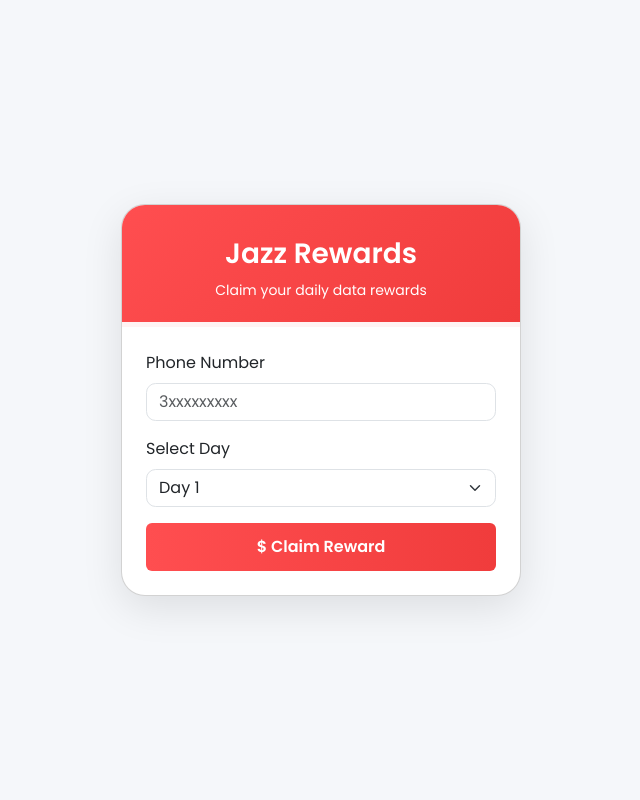
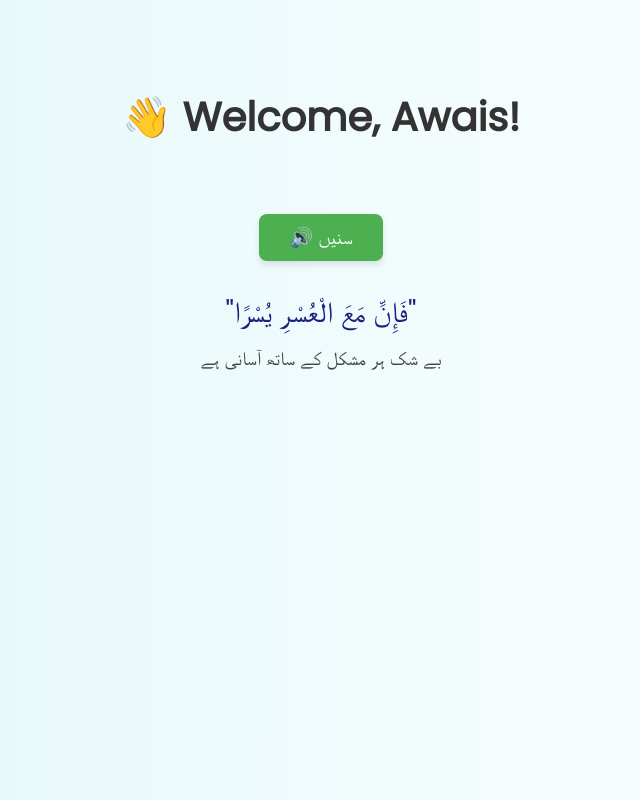
Before and after one commit to awanzada786616/wasismm, a plain HTML site: page index.html in a window 1280 px wide. Shown: the whole page, without its empty margins (319-959 px from the left). Drawn offline with nearby package versions, Linux system fonts and the light colour scheme.

Commit message:
Update index.html

```diff
--- a/index.html
+++ b/index.html
@@ -1,115 +1,73 @@
 <!DOCTYPE html>
-<html lang="en">
+<html lang="ur">
 <head>
-  <meta charset="UTF-8">
-  <meta name="viewport" content="width=device-width, initial-scale=1.0">
-  <title>Jazz Rewards by Wasi</title>
-  <link href="https://cdn.jsdelivr.net/npm/bootstrap@5.3.3/dist/css/bootstrap.min.css" rel="stylesheet">
-  <link href="https://fonts.googleapis.com/css2?family=Poppins:wght@400;600&display=swap" rel="stylesheet">
-
+  <meta charset="UTF-8" />
+  <meta name="viewport" content="width=device-width, initial-scale=1.0"/>
+  <title>Wasi SMM Welcome</title>
+  <link href="https://fonts.googleapis.com/css2?family=Poppins&display=swap" rel="stylesheet" />
   <style>
-    * {
+    body {
       font-family: 'Poppins', sans-serif;
+      background: linear-gradient(to right, #e0f7fa, #ffffff);
+      margin: 0;
+      padding: 0;
+      text-align: center;
+      padding-top: 60px;
     }
-
-    body {
-      background: #f5f7fa;
-      display: flex;
-      align-items: center;
-      justify-content: center;
-      min-height: 100vh;
-      padding: 1rem;
+    h1 {
+      font-size: 2.5rem;
+      color: #333;
     }
-
-    .card-main {
-      width: 100%;
-      max-width: 400px;
-      border-radius: 1.5rem;
-      overflow: hidden;
-      box-shadow: 0 12px 40px rgba(0, 0, 0, 0.1);
-      background: #ffffff;
-      transition: all 0.3s ease-in-out;
+    .ayat {
+      font-size: 1.8rem;
+      color: #1a237e;
+      margin-top: 30px;
     }
-
-    .card-header-gradient {
-      background: linear-gradient(135deg, #ff4e50, #f03c3c);
+    .tarjuma {
+      font-size: 1.2rem;
+      color: #444;
+      margin-top: 10px;
+    }
+    button {
+      margin-top: 40px;
+      background-color: #4caf50;
       color: white;
-      padding: 2rem 1.5rem 1.25rem;
-      text-align: center;
-      border-bottom: 5px solid #fff3f3;
-    }
-
-    .card-header-gradient h3 {
-      font-weight: 600;
-    }
-
-    .claim-btn {
-      background: linear-gradient(90deg, #ff4e50, #f03c3c);
+      padding: 12px 30px;
+      font-size: 1.2rem;
       border: none;
-      padding: 0.75rem;
-      font-weight: 600;
-      transition: background 0.3s ease-in-out;
-    }
-
-    .claim-btn:hover {
-      background: linear-gradient(90deg, #f03c3c, #d20000);
-    }
-
-    .loader {
-      display: none;
-      justify-content: center;
-      padding: 1rem;
-    }
-
-    .loader .spinner-border {
-      width: 2rem;
-      height: 2rem;
-    }
-
-    .form-control,
-    .form-select {
-      border-radius: 0.6rem;
+      border-radius: 8px;
+      cursor: pointer;
+      box-shadow: 0 4px 6px rgba(0,0,0,0.1);
     }
   </style>
+</head>
+<body>
+
+  <!-- Username manually set -->
+  <h1>👋 Welcome, <span id="username">Awais</span>!</h1>
+
+  <button onclick="playVoice()">🔊 سنیں</button>
+
+  <div class="ayat">
+    "فَإِنَّ مَعَ الْعُسْرِ يُسْرًا"
+    <div class="tarjuma">بے شک ہر مشکل کے ساتھ آسانی ہے</div>
+  </div>
 
   <script>
-    function showLoader() {
-      document.getElementById('loader').style.display = 'flex';
+    function playVoice() {
+      const username = document.getElementById("username").innerText;
+      const msg1 = `Welcome ${username}`;
+      const msg2 = "Fa inna ma'al usri yusra";
+      const msg3 = "Beshak har mushkil ke sath asani hai";
+
+      const finalMsg = `${msg1}. ${msg2}. ${msg3}`;
+
+      const utterance = new SpeechSynthesisUtterance(finalMsg);
+      utterance.lang = 'en-US';
+      utterance.rate = 0.95;
+      speechSynthesis.speak(utterance);
     }
   </script>
-</head>
-<body>
-  <div class="card card-main">
-    <div class="card-header-gradient">
-      <h3>Jazz Rewards</h3>
-      <small>Claim your daily data rewards</small>
-    </div>
-    <div class="card-body p-4">
-      <form method="post" onsubmit="showLoader()">
-        <div class="mb-3">
-          <label class="form-label">Phone Number</label>
-          <input type="tel" class="form-control" name="phone" placeholder="3xxxxxxxxx" required>
-        </div>
-        <div class="mb-3">
-          <label class="form-label">Select Day</label>
-          <select class="form-select" name="day" required>
-            <option value="1" selected>Day 1</option>
-            <option value="2">Day 2</option>
-            <option value="3">Day 3</option>
-            <option value="4">Day 4</option>
-            <option value="5">Day 5</option>
-            <option value="6">Day 6</option>
-            <option value="7">Day 7</option>
-          </select>
-        </div>
-        <div class="d-grid">
-          <button type="submit" class="btn text-white claim-btn">$ Claim Reward</button>
-        </div>
-      </form>
-      <div id="loader" class="loader">
-        <div class="spinner-border text-danger" role="status"></div>
-      </div>
-    </div>
-  </div>
+
 </body>
 </html>
```
